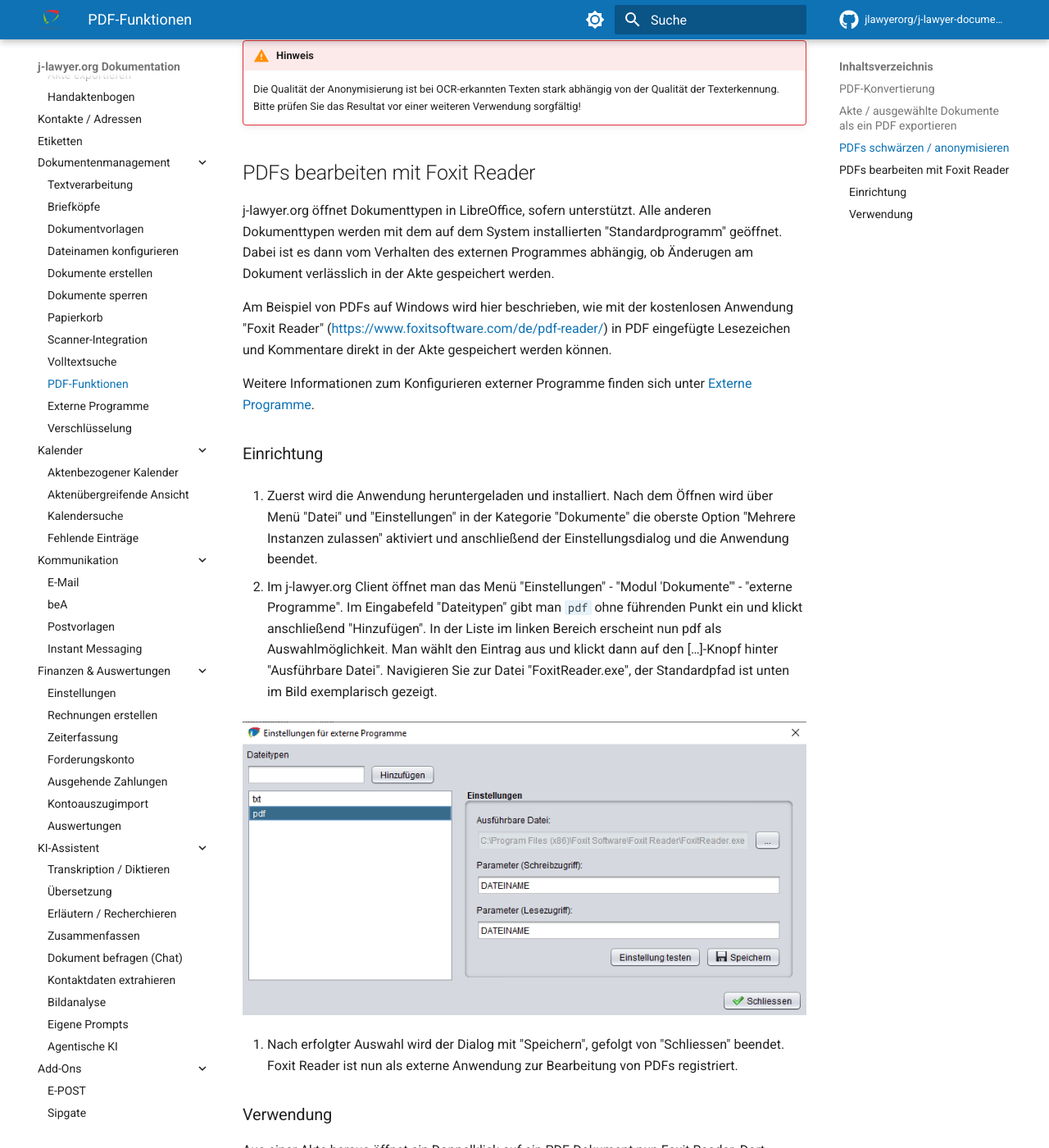
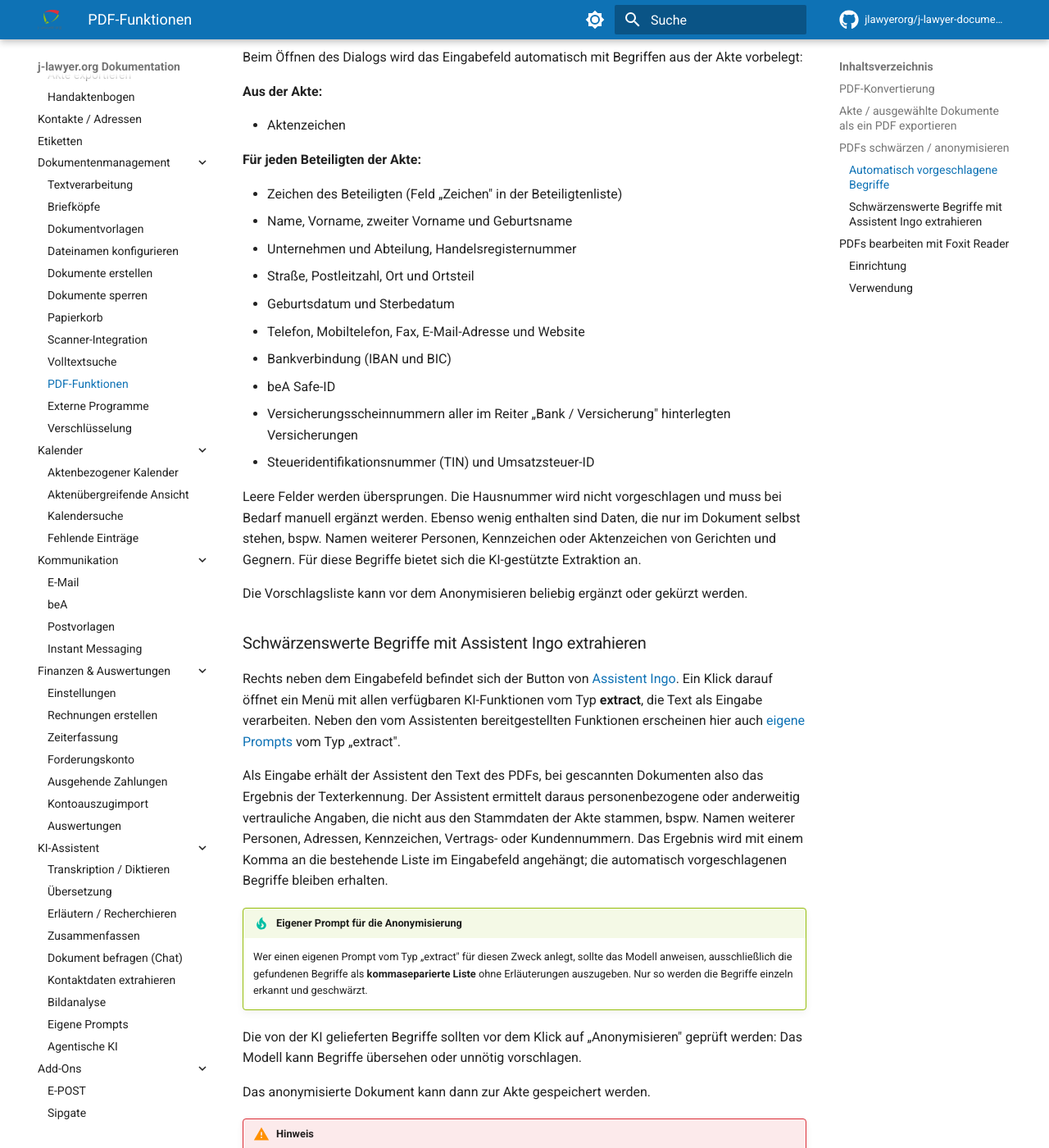
Before and after one commit to jlawyerorg/j-lawyer-documentation, an MkDocs documentation site: the page built from docs/benutzerhandbuch/dokumentenmanagement/pdf.md, in a window 1280 px wide and 1400 px high, scrolled down 1950 px. Shown: the whole window at 82% size. Built offline with MkDocs 1.6.1 and Material for MkDocs 9.7.7, drawn with Linux system fonts in a browser that asks for light colours; comment, search, counter and statistics services are not loaded; some of the changed text lies outside the part shown.

Commit message:
added info on pdf anonymization

```diff
--- a/docs/benutzerhandbuch/dokumentenmanagement/pdf.md
+++ b/docs/benutzerhandbuch/dokumentenmanagement/pdf.md
@@ -38,12 +38,47 @@
 - Metadaten, bspw. Autor, Titel, Betreff, Schlüsselwörter, erstellende Anwendung, Erstellungsdatum und Änderungsdatum werden entfernt oder auf einen Standardwert gesetzt
 - Wörter werden im PDF geschwärzt und der ursprüngliche Inhalt entfernt. Eine Suche nach diesen Wörtern ist dann nicht mehr möglich.
 
-Zum Entfernen mehrerer Wörter können diese durch Komma separiert angegeben werden. Voreingestellt sind:
+Die zu schwärzenden Begriffe werden im Eingabefeld „Wörter ersetzen" durch Komma getrennt angegeben. Beim Klick auf „Anonymisieren" gilt:
+
+- Groß- und Kleinschreibung wird nicht unterschieden.
+- Ein Begriff wird auch innerhalb längerer Wörter gefunden. Ein Vorname „Max" wird bspw. auch in „Maximum" geschwärzt. Kurze Begriffe sollten daher vor dem Anonymisieren geprüft und ggf. entfernt werden.
+- Längere Begriffe werden vor kürzeren verarbeitet, sodass bspw. „Musterstraße" vollständig geschwärzt wird, auch wenn zusätzlich „Muster" in der Liste steht.
+
+### Automatisch vorgeschlagene Begriffe {#pdf-schwaerzen-vorschlaege}
+
+Beim Öffnen des Dialogs wird das Eingabefeld automatisch mit Begriffen aus der Akte vorbelegt:
+
+**Aus der Akte:**
 
 - Aktenzeichen
-- Beteiligtendaten: Bankverbindung, beA Safe-ID, Geburtsdatum und -name, Anschrift, Unternehmen und Abteilung, Sterbedatum, Kontaktdaten, Versicherungsinformationen, TIN und UstId
 
-Es gibt im Dialog die Möglichkeit, weitere anonymisierungswürdige Terme KI-gestützt extrahieren zu lassen.
+**Für jeden Beteiligten der Akte:**
+
+- Zeichen des Beteiligten (Feld „Zeichen" in der Beteiligtenliste)
+- Name, Vorname, zweiter Vorname und Geburtsname
+- Unternehmen und Abteilung, Handelsregisternummer
+- Straße, Postleitzahl, Ort und Ortsteil
+- Geburtsdatum und Sterbedatum
+- Telefon, Mobiltelefon, Fax, E-Mail-Adresse und Website
+- Bankverbindung (IBAN und BIC)
+- beA Safe-ID
+- Versicherungsscheinnummern aller im Reiter „Bank / Versicherung" hinterlegten Versicherungen
+- Steueridentifikationsnummer (TIN) und Umsatzsteuer-ID
+
+Leere Felder werden übersprungen. Die Hausnummer wird nicht vorgeschlagen und muss bei Bedarf manuell ergänzt werden. Ebenso wenig enthalten sind Daten, die nur im Dokument selbst stehen, bspw. Namen weiterer Personen, Kennzeichen oder Aktenzeichen von Gerichten und Gegnern. Für diese Begriffe bietet sich die KI-gestützte Extraktion an.
+
+Die Vorschlagsliste kann vor dem Anonymisieren beliebig ergänzt oder gekürzt werden.
+
+### Schwärzenswerte Begriffe mit Assistent Ingo extrahieren {#pdf-schwaerzen-ki}
+
+Rechts neben dem Eingabefeld befindet sich der Button von [Assistent Ingo](../ki-assistent/index.md). Ein Klick darauf öffnet ein Menü mit allen verfügbaren KI-Funktionen vom Typ **extract**, die Text als Eingabe verarbeiten. Neben den vom Assistenten bereitgestellten Funktionen erscheinen hier auch [eigene Prompts](../ki-assistent/eigene-prompts.md) vom Typ „extract".
+
+Als Eingabe erhält der Assistent den Text des PDFs, bei gescannten Dokumenten also das Ergebnis der Texterkennung. Der Assistent ermittelt daraus personenbezogene oder anderweitig vertrauliche Angaben, die nicht aus den Stammdaten der Akte stammen, bspw. Namen weiterer Personen, Adressen, Kennzeichen, Vertrags- oder Kundennummern. Das Ergebnis wird mit einem Komma an die bestehende Liste im Eingabefeld angehängt; die automatisch vorgeschlagenen Begriffe bleiben erhalten.
+
+!!! tip "Eigener Prompt für die Anonymisierung"
+    Wer einen eigenen Prompt vom Typ „extract" für diesen Zweck anlegt, sollte das Modell anweisen, ausschließlich die gefundenen Begriffe als **kommaseparierte Liste** ohne Erläuterungen auszugeben. Nur so werden die Begriffe einzeln erkannt und geschwärzt.
+
+Die von der KI gelieferten Begriffe sollten vor dem Klick auf „Anonymisieren" geprüft werden: Das Modell kann Begriffe übersehen oder unnötig vorschlagen.
 
 Das anonymisierte Dokument kann dann zur Akte gespeichert werden.
 
```
